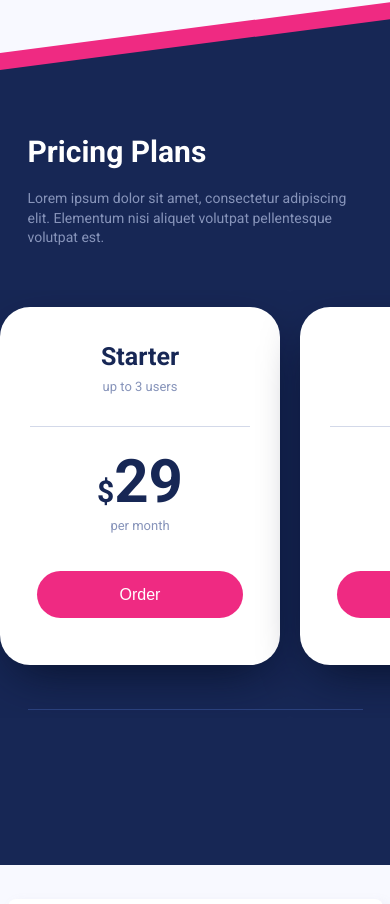
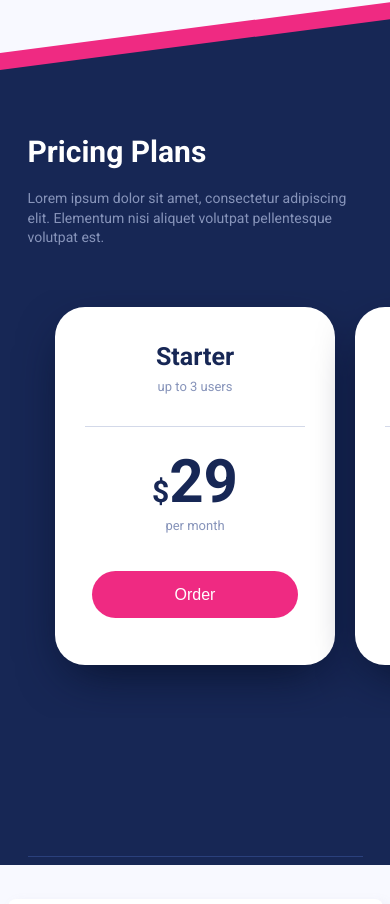
Before and after one commit to MaksimShcherbinin/Final-Examination, a plain HTML site: page index.html in a window 390 px wide. Shown: the part 2906-3810 px from the top of the page. Drawn offline with Linux system fonts and the light colour scheme.

Commit message:
added indents to cards

```diff
--- a/style.css
+++ b/style.css
@@ -968,7 +968,6 @@ a {
 
     .pricing {
         align-items: stretch;
-        position: relative;
     }
 
     .pricing::after {
@@ -1003,6 +1002,8 @@ a {
         padding-bottom: 53px;
         gap: 20px;
         overflow-x: scroll;
+        padding-left: calc(50% - 140px);
+        padding-right: calc(50% - 140px);
     }
 
     .price__item {
```
